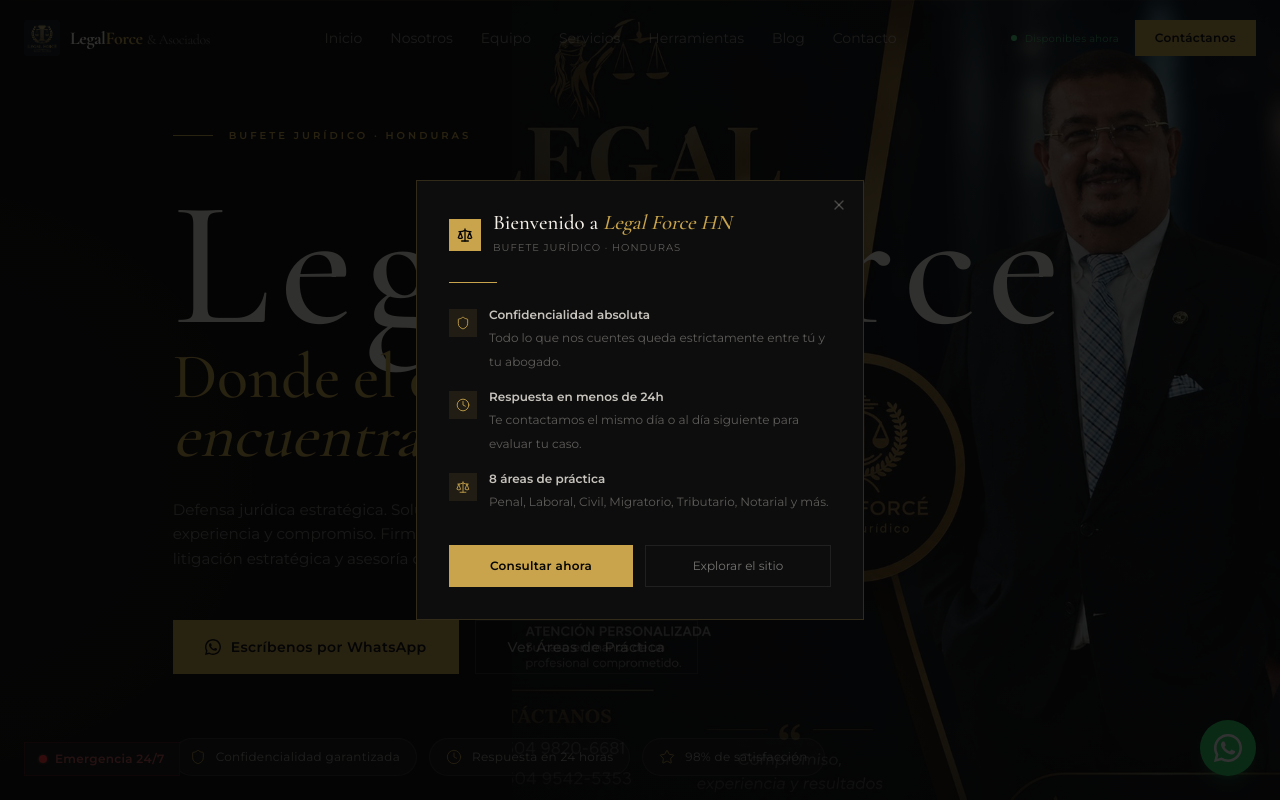
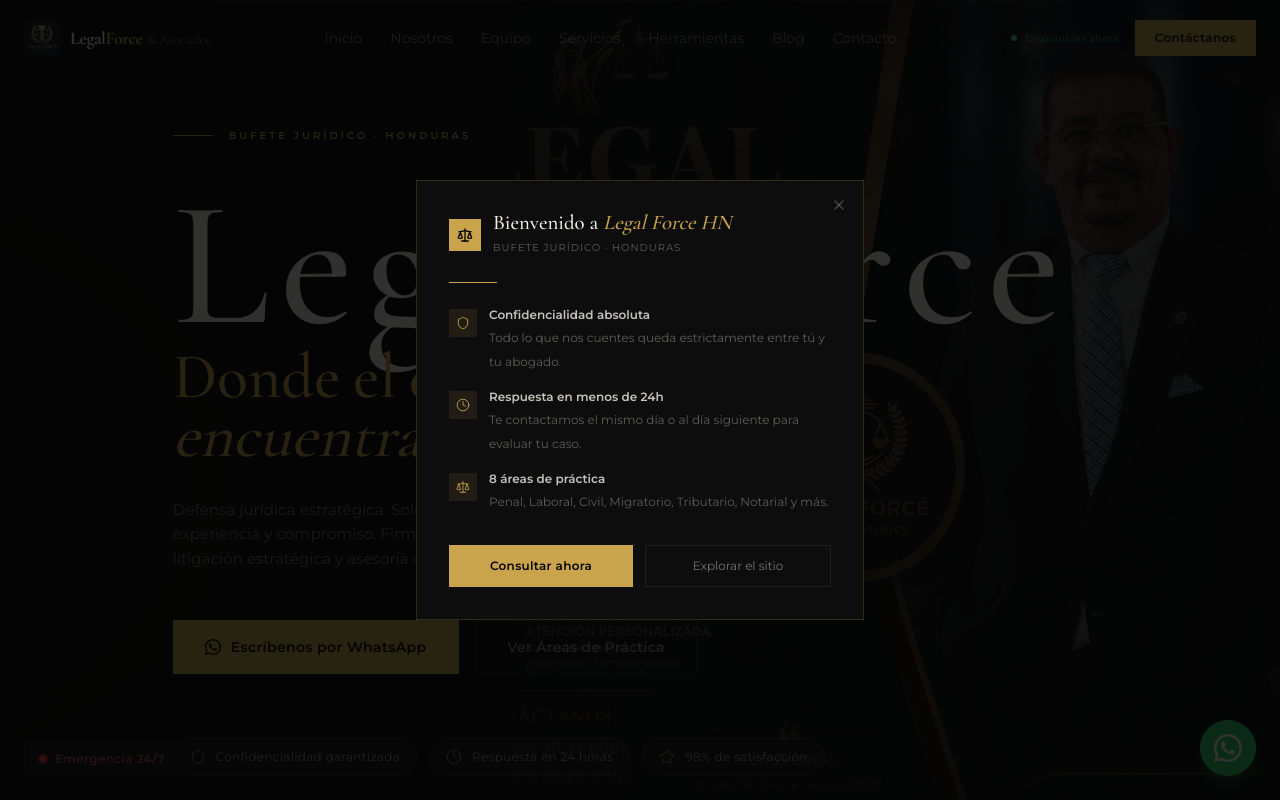
Before and after one commit to proyecto1web100-png/LegalForce, a Next.js app: page / in a window 1280 px wide. Shown: the top 800 px of the page. Built offline with nearby package versions, Linux system fonts and the light colour scheme.

Commit message:
Hero: image 40% opacity, add soft left+right edge vignette

```diff
--- a/src/components/sections/HeroSection.tsx
+++ b/src/components/sections/HeroSection.tsx
@@ -42,15 +42,23 @@ export function HeroSection() {
           backgroundImage: "url('/images/ingvar-portrait-v2.jpg')",
           backgroundSize: "cover",
           backgroundPosition: "right center",
-          opacity: 0.80,
+          opacity: 0.40,
         }}
       />
-      {/* Gradient mask — hard dark on left, fades right */}
+      {/* Gradient mask — soft left fade for text readability */}
       <div
         className="absolute inset-0 pointer-events-none"
         style={{
           background:
             "linear-gradient(to right, rgba(5,5,5,0.75) 0%, rgba(5,5,5,0.55) 40%, rgba(5,5,5,0.2) 70%, rgba(5,5,5,0.05) 100%)",
+        }}
+      />
+      {/* Soft left+right edge vignette */}
+      <div
+        className="absolute inset-0 pointer-events-none"
+        style={{
+          background:
+            "linear-gradient(to right, rgba(5,5,5,0.35) 0%, transparent 12%, transparent 88%, rgba(5,5,5,0.35) 100%)",
         }}
       />
       {/* Gold ambient */}
```
